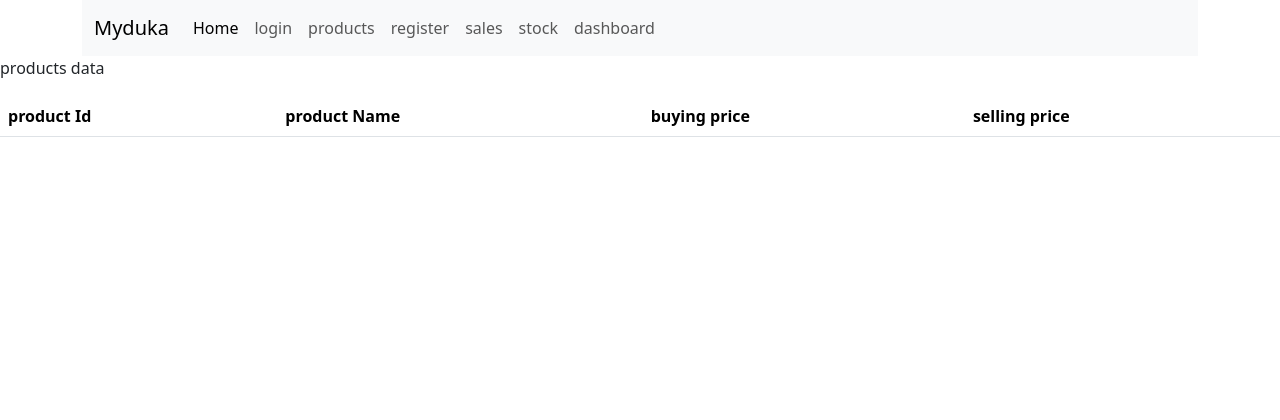
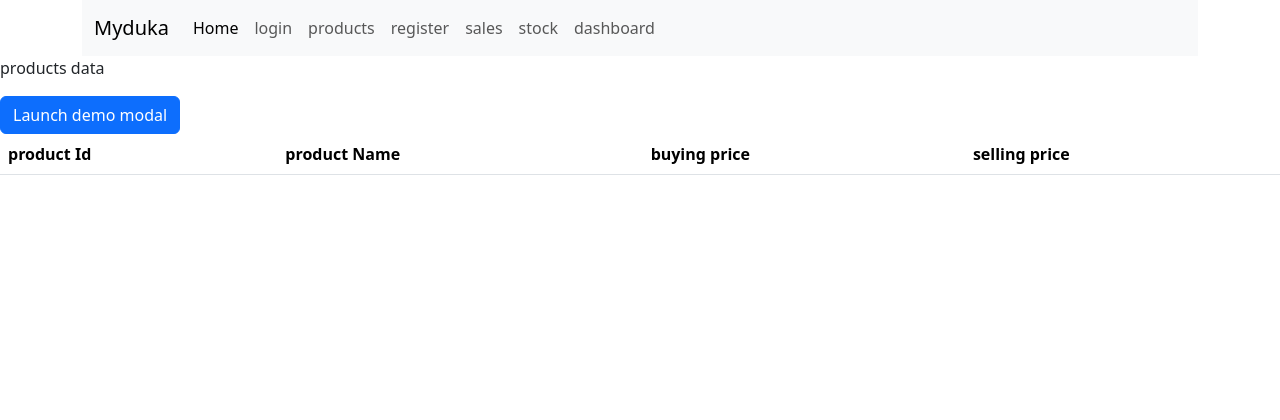
Before and after one commit to hazenyawinja/flask-project, a Flask app: page /products in a window 1280 px wide. Shown: the top 420 px of the page. Run offline with Flask 3, Linux system fonts and the light colour scheme; data that the repository does not hold is empty; some libraries are stand-ins or nearby versions.

Commit message:
posting data in flask

```diff
--- a/main.py
+++ b/main.py
@@ -1,5 +1,5 @@
-from flask import Flask,render_template
-from database import get_products,get_sales,get_stock
+from flask import Flask,render_template,request,redirect,url_for
+from database import get_products,get_sales,get_stock,insert_products
 
 app = Flask(__name__)
 
@@ -18,6 +18,18 @@ def products():
     products_data=get_products()
     return render_template('products.html',products_data=products_data)
 
+@app.route("/add_product",methods=["GET","POST"])
+def add_product():
+    if request.method == 'POST':
+        product_name= request.form['p_name']
+        buying_price= request.form['b_price']
+        selling_price= request.form['s_price']
+
+        new_product=(product_name,buying_price,selling_price)
+        insert_products(new_product)
+        print("product added successfully")
+
+    return redirect(url_for("products"))
 @app.route("/stock")
 def stock():
     stock_data=get_stock()
--- a/templates/products.html
+++ b/templates/products.html
@@ -4,6 +4,48 @@
 
 <div>
   <p> products data</P>
+  <div>
+    <!-- Button trigger modal -->
+    <button type="button" class="btn btn-primary" data-bs-toggle="modal" data-bs-target="#exampleModal">
+      Launch demo modal
+    </button>
+
+    <!-- Modal -->
+    <div class="modal fade" id="exampleModal" tabindex="-1" aria-labelledby="exampleModalLabel" aria-hidden="true">
+      <div class="modal-dialog">
+        <div class="modal-content">
+          <div class="modal-header">
+            <h1 class="modal-title fs-5" id="exampleModalLabel">Modal title</h1>
+            <button type="button" class="btn-close" data-bs-dismiss="modal" aria-label="Close"></button>
+          </div>
+          <div class="modal-body">
+            <form action="/add_product" method="post">
+              <div class="mb-3">
+                <label for="exampleInputEmail1" class="form-label">Product Name</label>
+                <input type="text" class="form-control" id="exampleInputEmail1" aria-describedby="emailHelp" name="p_name">
+
+              </div>
+              <div class="mb-3">
+                <label for="exampleInputPassword1" class="form-label">Buying Price</label>
+                <input type="number" class="form-control" id="exampleInputPassword1" name="b_price">
+              </div>
+                <div class="mb-3">
+                <label for="exampleInputPassword1" class="form-label">Selling Price</label>
+                <input type="number" class="form-control" id="exampleInputPassword1" name="s_price">
+              </div>
+
+             <div class="modal-footer">
+            <button type="button" class="btn btn-secondary" data-bs-dismiss="modal">Close</button>
+            <button type="submit" class="btn btn-primary">Add product</button>
+          </div>
+            </form>
+          </div>
+
+        </div>
+      </div>
+    </div>
+  </div>
+
   <div>
     <table id="example" class="table table-striped">
       <thead>
```
Lines whose indentation alone changed are shown as unchanged.
